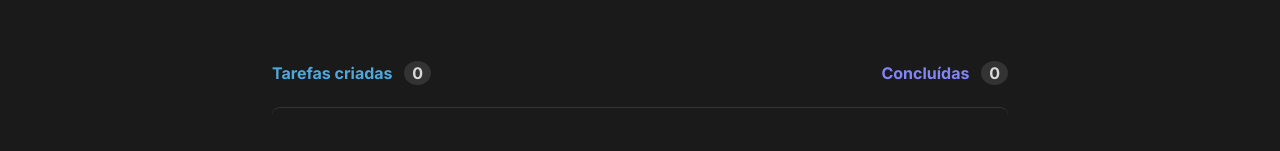
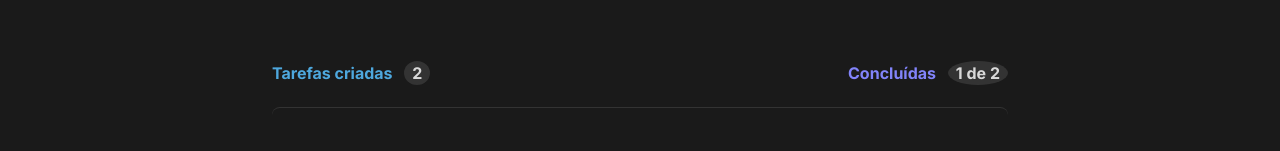
Before and after one commit to SouzaVitoria/ToDo-List, a React (Vite) app: page / in a window 1280 px wide. Shown: the part 228-379 px from the top of the page. Built offline with nearby package versions, Linux system fonts and the light colour scheme.

Commit message:
progress of completed tasks

```diff
--- a/src/components/Todos/Todos.tsx
+++ b/src/components/Todos/Todos.tsx
@@ -1,4 +1,4 @@
-import { useState } from "react";
+import { useEffect, useState } from "react";
 import { ClipboardText } from "phosphor-react";
 import { ITask } from "../../typings/typings";
 import { Form } from "../Form/Form";
@@ -20,6 +20,7 @@ const todosData = [
 
 export function Todos() {
   const [tasks, setTasks] = useState<ITask[]>(todosData)
+  const [completedTasks, setCompletedTasks] = useState<number>(0)
 
   const handleCheckedTodo = (id: number) => {
     const updateTask = tasks.map(task => task.id === id ? {
@@ -34,16 +35,27 @@ export function Todos() {
     setTasks(updateTask)
   }
 
+  useEffect(() => {
+    const completedTask = tasks.reduce((previousValue, currentValue) => {
+      if (currentValue.done) {
+        previousValue++
+      }
+      return previousValue
+    }, 0)
+    setCompletedTasks(completedTask)
+  }, tasks)
+
+
   return (
     <div className="container">
       <Form todos={tasks} setTodo={setTasks} />
       <div className={styles.todos}>
         <div className={styles.summaryTodos}>
           <p>
-            Tarefas criadas <strong> 0 </strong>
+            Tarefas criadas <strong> {tasks.length} </strong>
           </p>
           <p>
-            Concluídas <strong> 0 </strong>
+            Concluídas <strong> {completedTasks} de {tasks.length} </strong>
           </p>
         </div>
 
```
